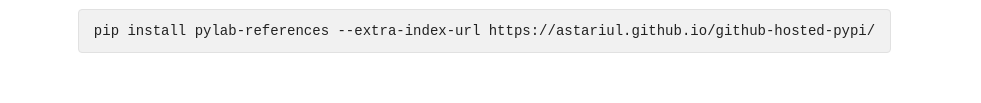
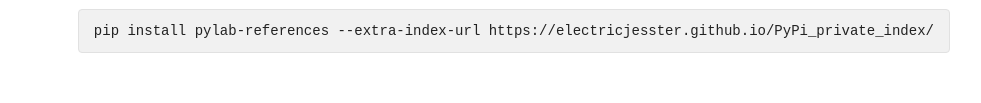
Before and after one commit to electricjesster/PyPi_private_index, a plain HTML site: page pylab-references/index.html in a window 1280 px wide. Shown: the part 211-314 px from the top of the page, without its empty margins (128-1109 px from the left). Drawn offline with nearby package versions, Linux system fonts and the light colour scheme; no server answers.

Commit message:
Update index.html

```diff
--- a/pylab-references/index.html
+++ b/pylab-references/index.html
@@ -54,7 +54,7 @@
       </button>
     </pre>
    <pre id="installcmd">
-      <code>pip install pylab-references --extra-index-url https://astariul.github.io/github-hosted-pypi/</code>
+      <code>pip install pylab-references --extra-index-url https://electricjesster.github.io/PyPi_private_index/</code>
     </pre>
    <hr/>
    <div class="row">
```
